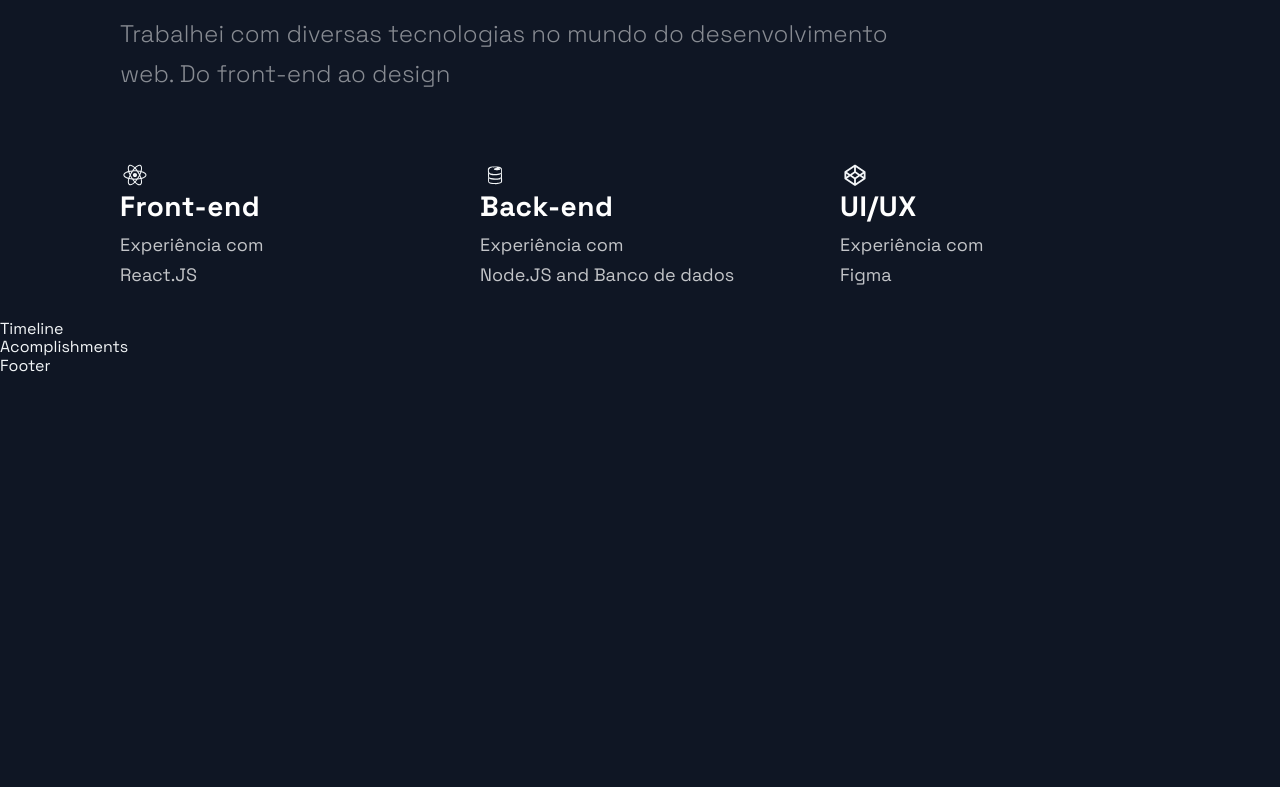
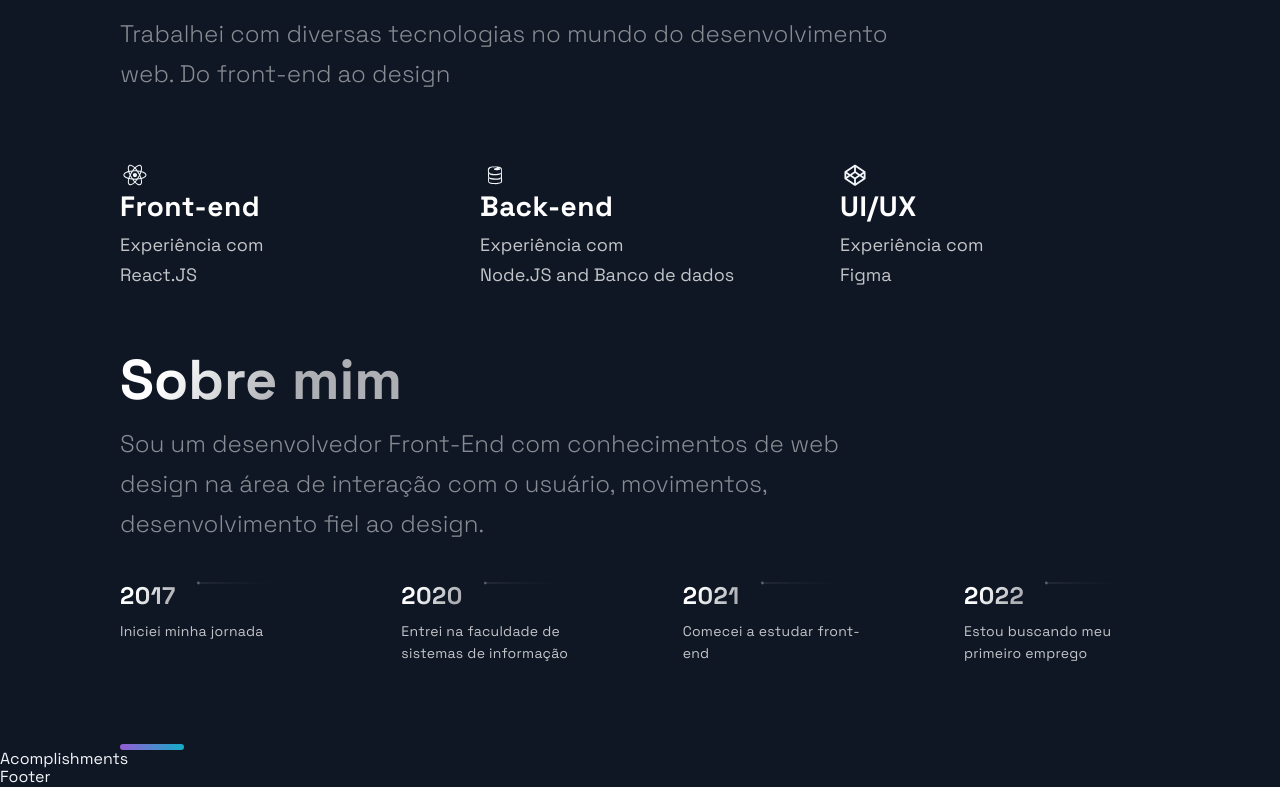
Before and after one commit to Anderson-Andre-P/portfolio-react, a Next.js app: page / in a window 1280 px wide. Shown: the part 2307-3094 px from the top of the page. Before the commit the page ends 2683 px from the top, so only its background shows below. Built offline with nearby package versions, Linux system fonts and the light colour scheme.

Commit message:
feat: timeline section

```diff
--- a/src/components/TimeLine/TimeLine.js
+++ b/src/components/TimeLine/TimeLine.js
@@ -1,51 +1,146 @@
-import React, { useState, useRef, useEffect } from 'react';
+import React, { useState, useRef, useEffect } from "react";
 
-import { CarouselButton, CarouselButtonDot, CarouselButtons, CarouselContainer, CarouselItem, CarouselItemImg, CarouselItemText, CarouselItemTitle, CarouselMobileScrollNode } from './TimeLineStyles';
-import { Section, SectionDivider, SectionText, SectionTitle } from '../../styles/GlobalComponents';
-import { TimeLineData } from '../../constants/constants';
+import {
+  CarouselButton,
+  CarouselButtonDot,
+  CarouselButtons,
+  CarouselContainer,
+  CarouselItem,
+  CarouselItemImg,
+  CarouselItemText,
+  CarouselItemTitle,
+  CarouselMobileScrollNode,
+} from "./TimeLineStyles";
+import {
+  Section,
+  SectionDivider,
+  SectionText,
+  SectionTitle,
+} from "../../styles/GlobalComponents";
+import { TimeLineData } from "../../constants/constants";
 
 const TOTAL_CAROUSEL_COUNT = TimeLineData.length;
 
 const Timeline = () => {
-  // const [activeItem, setActiveItem] = useState(0);
-  // const carouselRef = useRef();
+  const [activeItem, setActiveItem] = useState(0);
+  const carouselRef = useRef();
 
-  // const scroll = (node, left) => {
-  //   return node.scrollTo({ left, behavior: 'smooth' });
-  // }
+  const scroll = (node, left) => {
+    return node.scrollTo({ left, behavior: "smooth" });
+  };
 
-  // const handleClick = (e, i) => {
-  //   e.preventDefault();
+  const handleClick = (e, i) => {
+    e.preventDefault();
 
-  //   if (carouselRef.current) {
-  //     const scrollLeft = Math.floor(carouselRef.current.scrollWidth * 0.7 * (i / TimeLineData.length));
+    if (carouselRef.current) {
+      const scrollLeft = Math.floor(
+        carouselRef.current.scrollWidth * 0.7 * (i / TimeLineData.length)
+      );
 
-  //     scroll(carouselRef.current, scrollLeft);
-  //   }
-  // }
+      scroll(carouselRef.current, scrollLeft);
+    }
+  };
 
-  // const handleScroll = () => {
-  //   if (carouselRef.current) {
-  //     const index = Math.round((carouselRef.current.scrollLeft / (carouselRef.current.scrollWidth * 0.7)) * TimeLineData.length);
+  const handleScroll = () => {
+    if (carouselRef.current) {
+      const index = Math.round(
+        (carouselRef.current.scrollLeft /
+          (carouselRef.current.scrollWidth * 0.7)) *
+          TimeLineData.length
+      );
 
-  //     setActiveItem(index);
-  //   }
-  // }
+      setActiveItem(index);
+    }
+  };
 
-  // // snap back to beginning of scroll when window is resized
-  // // avoids a bug where content is covered up if coming from smaller screen
-  // useEffect(() => {
-  //   const handleResize = () => {
-  //     scroll(carouselRef.current, 0);
-  //   }
+  // snap back to beginning of scroll when window is resized
+  // avoids a bug where content is covered up if coming from smaller screen
+  useEffect(() => {
+    const handleResize = () => {
+      scroll(carouselRef.current, 0);
+    };
 
-  //   window.addEventListener('resize', handleResize);
-  // }, []);
+    window.addEventListener("resize", handleResize);
+  }, []);
 
   return (
-    <div>
-      Timeline
-    </div>
+    <Section id="about">
+      <SectionTitle>Sobre mim</SectionTitle>
+      <SectionText>
+        Sou um desenvolvedor Front-End com conhecimentos de web design na área
+        de interação com o usuário, movimentos, desenvolvimento fiel ao design.
+      </SectionText>
+      <CarouselContainer ref={carouselRef} onScroll={handleScroll}>
+        <>
+          {TimeLineData.map((item, index) => (
+            <CarouselMobileScrollNode
+              key={index}
+              final={index === TOTAL_CAROUSEL_COUNT - 1}
+            >
+              <CarouselItem
+                index={index}
+                id={`carousel__item-${index}`}
+                active={activeItem}
+                onClick={(e) => handleClick(e, index)}
+              >
+                <CarouselItemTitle>
+                  {`${item.year}`}
+                  <CarouselItemImg
+                    width="208"
+                    height="6"
+                    viewBox="0 0 208 6"
+                    fill="none"
+                    xmlns="http://www.w3.org/2000/svg"
+                  >
+                    <path
+                      fill-rule="evenodd"
+                      clip-rule="evenodd"
+                      d="M2.5 5.5C3.88071 5.5 5 4.38071 5 3V3.5L208 3.50002V2.50002L5 2.5V3C5 1.61929 3.88071 0.5 2.5 0.5C1.11929 0.5 0 1.61929 0 3C0 4.38071 1.11929 5.5 2.5 5.5Z"
+                      fill="url(#paint0_linear)"
+                      fill-opacity="0.33"
+                    />
+                    <defs>
+                      <linearGradient
+                        id="paint0_linear"
+                        x1="-4.30412e-10"
+                        y1="0.5"
+                        x2="208"
+                        y2="0.500295"
+                        gradientUnits="userSpaceOnUse"
+                      >
+                        <stop stop-color="white" />
+                        <stop
+                          offset="0.79478"
+                          stop-color="white"
+                          stop-opacity="0"
+                        />
+                      </linearGradient>
+                    </defs>
+                  </CarouselItemImg>
+                </CarouselItemTitle>
+                <CarouselItemText>{item.text}</CarouselItemText>
+              </CarouselItem>
+            </CarouselMobileScrollNode>
+          ))}
+        </>
+      </CarouselContainer>
+      <CarouselButtons>
+        {TimeLineData.map((item, index) => {
+          return (
+            <CarouselButton
+              key={index}
+              index={index}
+              active={activeItem}
+              onClick={(e) => handleClick(e, index)}
+              type="button"
+            >
+              <CarouselButtonDot active={activeItem} />
+            </CarouselButton>
+          );
+        })}
+      </CarouselButtons>
+      <SectionDivider />
+    </Section>
   );
 };
 
--- a/src/constants/constants.js
+++ b/src/constants/constants.js
@@ -1,46 +1,50 @@
 export const projects = [
   {
-    title: 'MERN Memories',
-    description: "Using React, Node.js, Express & MongoDB you'll learn how to build a Full Stack MERN Application - from start to finish. The App is called Memories and it is a simple social media app that allows users to post interesting events that happened in their lives.",
-      image: '/images/1.png',
-      tags: ['Mongo', 'Express', 'React', 'Node'],
-    source: 'https://google.com',
-    visit: 'https://google.com',
+    title: "MERN Memories",
+    description:
+      "Using React, Node.js, Express & MongoDB you'll learn how to build a Full Stack MERN Application - from start to finish. The App is called Memories and it is a simple social media app that allows users to post interesting events that happened in their lives.",
+    image: "/images/1.png",
+    tags: ["Mongo", "Express", "React", "Node"],
+    source: "https://google.com",
+    visit: "https://google.com",
     id: 0,
   },
   {
-    title: 'E-Commerce',
-    description:"While building it you're going to learn many advanced React & JavaScript topics, as well as how to use Stripe for card transactions. On top of that, at the end of the video, you will have this unique and complex webshop app that you will be able to add to your portfolio. And trust me, e-commerce applications are impressive.",
-    image: '/images/2.png',
-    tags: ['React', 'JavaScript'],
-    source: 'https://google.com',
-    visit: 'https://google.com',
+    title: "E-Commerce",
+    description:
+      "While building it you're going to learn many advanced React & JavaScript topics, as well as how to use Stripe for card transactions. On top of that, at the end of the video, you will have this unique and complex webshop app that you will be able to add to your portfolio. And trust me, e-commerce applications are impressive.",
+    image: "/images/2.png",
+    tags: ["React", "JavaScript"],
+    source: "https://google.com",
+    visit: "https://google.com",
     id: 1,
   },
   {
-    title: 'WebRTC App',
-    description: "This is a code repository for the corresponding YouTube video. In this tutorial, we're going to build and deploy a React Video Chat Application using WebRTC.",
-      image: '/images/3.jpg',
-      tags: ['React', 'WebRTC'],
-    source: 'https://google.com',
-    visit: 'https://google.com',
+    title: "WebRTC App",
+    description:
+      "This is a code repository for the corresponding YouTube video. In this tutorial, we're going to build and deploy a React Video Chat Application using WebRTC.",
+    image: "/images/3.jpg",
+    tags: ["React", "WebRTC"],
+    source: "https://google.com",
+    visit: "https://google.com",
     id: 2,
   },
   {
-    title: 'Unichat',
-    description: "This is a code repository for the corresponding video tutorial. In this video, we will create a full Realtime Chat Application",
-    image: '/images/4.jpg',
-    tags: ['React', 'ChatEngine', 'Firebase'],
-    source: 'https://google.com',
-    visit: 'https://google.com',
+    title: "Unichat",
+    description:
+      "This is a code repository for the corresponding video tutorial. In this video, we will create a full Realtime Chat Application",
+    image: "/images/4.jpg",
+    tags: ["React", "ChatEngine", "Firebase"],
+    source: "https://google.com",
+    visit: "https://google.com",
     id: 3,
   },
 ];
 
 export const TimeLineData = [
-  { year: 2017, text: 'Started my journey', },
-  { year: 2018, text: 'Worked as a freelance developer', },
-  { year: 2019, text: 'Founded JavaScript Mastery', },
-  { year: 2020, text: 'Shared my projects with the world', },
-  { year: 2021, text: 'Started my own platform', },
+  { year: 2017, text: "Iniciei minha jornada" },
+  { year: 2020, text: "Entrei na faculdade de sistemas de informação" },
+  { year: 2021, text: "Comecei a estudar front-end" },
+  { year: 2022, text: "Estou buscando meu primeiro emprego" },
+  // { year: 2021, text: "Started my own platform" },
 ];
```
